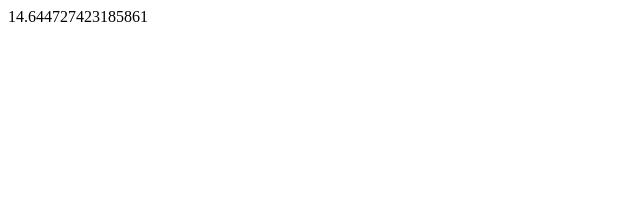
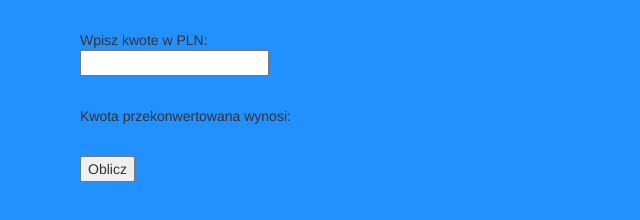
Before and after one commit to mpodraza/js-learning, a website: page app/index.html in a window 1280 px wide. Shown: the whole page, without its empty margins (0-640 px from the left). Drawn offline with nearby package versions, Linux system fonts and the light colour scheme.

Commit message:
Small changes

```diff
--- a/app/index.html
+++ b/app/index.html
@@ -8,16 +8,21 @@
     <link rel="stylesheet" href="styles/main.css">
 </head>
 <body>
-    <form>
-        <div class="DolarsContainer">
-            Wpisz liczbe dolarów:
-            <input type="text"   />
+<form>
+    <div>
+        Wpisz kwote w PLN: <br/>
+        <input type="text" id="PLN"/>
+    </div>
+    <div>
+        Kwota przekonwertowana wynosi: <br/>
+        <span id="przekonwertowane"></span>
 
 
-        </div>
-
-
-    </form>
+    </div>
+    <div>
+        <input type="button" id="buttonDolars" value="Oblicz"/>
+    </div>
+</form>
 
 <script type="text/javascript" src="scripts/main.js"></script>
 </body>
--- a/app/scripts/main.js
+++ b/app/scripts/main.js
@@ -4,15 +4,18 @@
   window.onload = main;
 
   function main() {
+    var PLNInput = document.getElementById('PLN');
+    var dollarsButton = document.getElementById('buttonDolars');
+    var dollarsInput = document.getElementById('przekonwertowane');
 
-
-    var result = toDollars(3.82684301);
-
-    document.write(result);
+    dollarsButton.onclick = function () {
+      var kwotaWPLN = +PLNInput.value;
+      var result = toDollars(kwotaWPLN);
+      dollarsInput.innerHTML = '' + result;
+    };
 
 
     function toDollars(pricePLN) {
-
       var result = pricePLN * 3.82684301;
       return result;
 
--- a/app/styles/main.css
+++ b/app/styles/main.css
@@ -1,4 +1,9 @@
-.DolarsContainer{
+body {
+    background-color: #2390ff;
+    margin-left: 80px;
+}
 
+div {
+    margin-top: 30px;
 
 }
```
